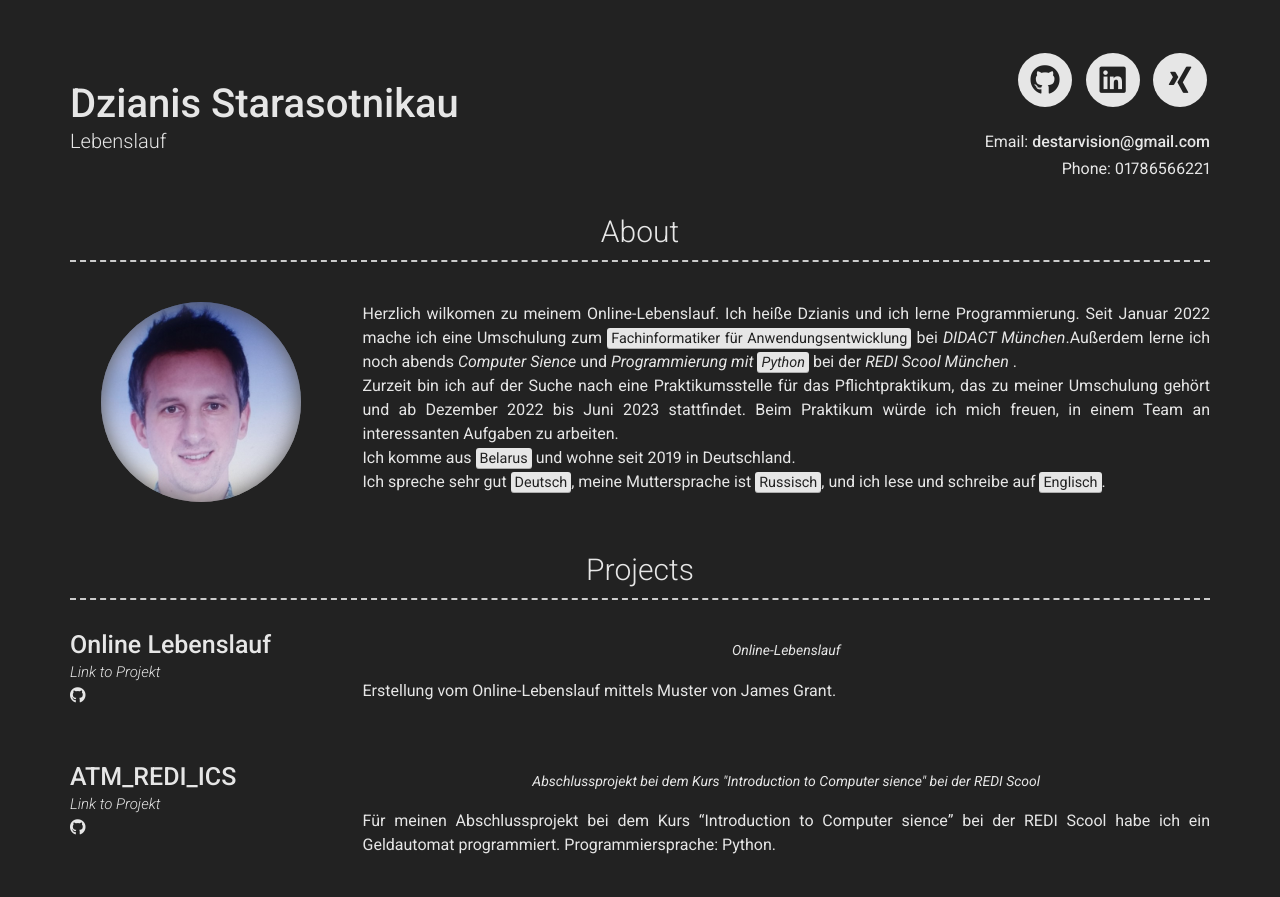
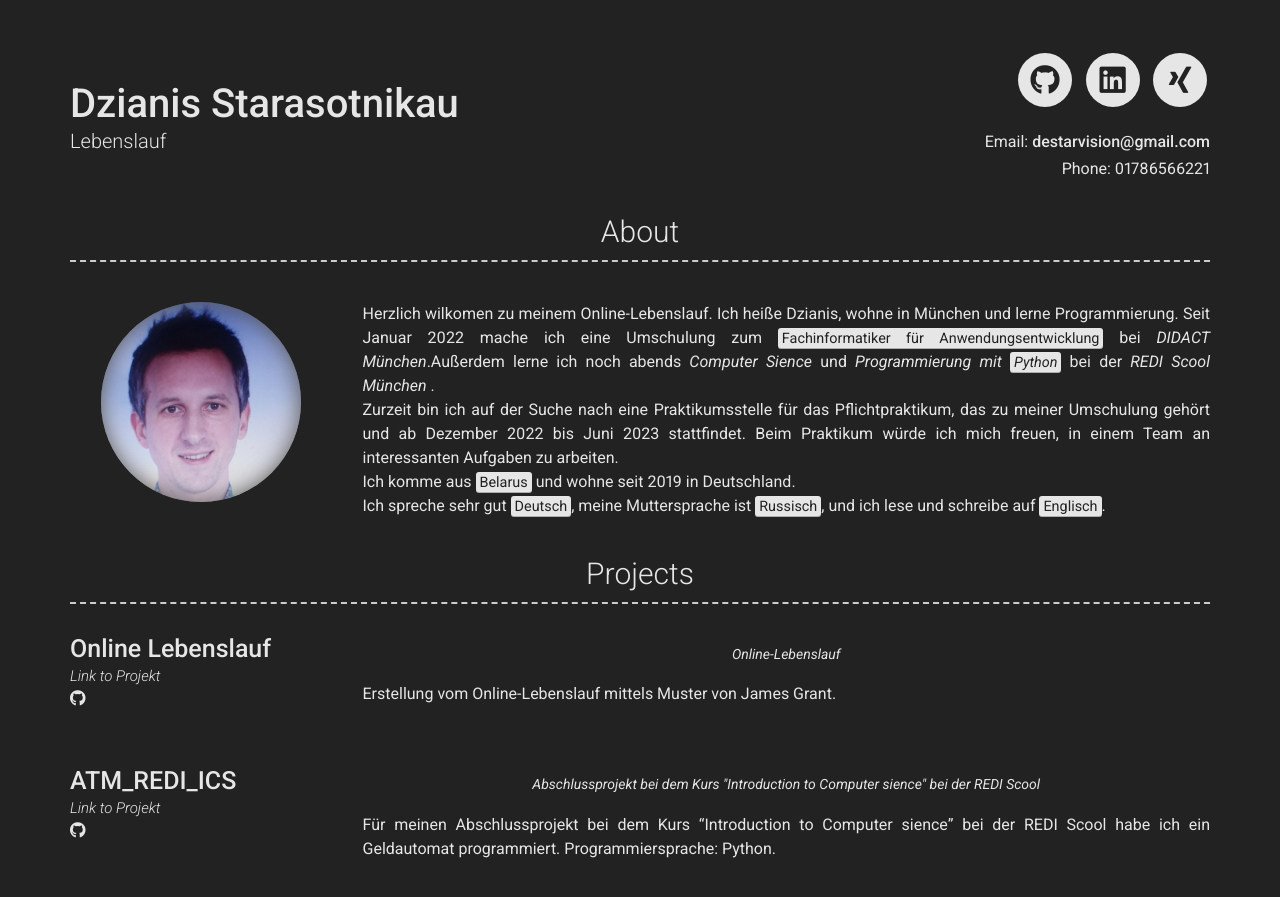
Before and after one commit to denis23000/Lebenslauf, a Jekyll site: the page built from index.md, in a window 1280 px wide and 900 px high. Shown: the top 897 px of the window. Built offline with Jekyll 4.4.1, drawn with Linux system fonts in a browser that asks for light colours; nearby versions of some CDN libraries.

Commit message:
Korrektur vom Anschreiben

```diff
--- a/_config.yml
+++ b/_config.yml
@@ -7,12 +7,12 @@ version: 2
 
 # Personal info
 name: Dzianis Starasotnikau
-title:
+#title:
 email: destarvision@gmail.com
 # email_title: Email (Email title override)
 phone: 01786566221
 # phone_title: Phone (Phone title override)
-#website:
+webseite:
 # website_title: Web (Website title override)
 
 # Dark Mode (true/false/never)
@@ -51,7 +51,7 @@ xing_username: Dzianis_Starasotnikau
 #About Section
 about_title: About
 about_profile_image: images/profile.jpg
-about_content: Herzlich wilkomen zu meinem Online-Lebenslauf. Ich heiße Dzianis und ich lerne Programmierung. Seit Januar 2022 mache ich  eine Umschulung zum <mark>Fachinformatiker für Anwendungsentwicklung</mark> bei <i>DIDACT München</i>.Außerdem lerne ich noch abends <i>Computer Sience</i> und <i>Programmierung mit <mark>Python</mark></i> bei der <i>REDI Scool München</i> .<br/>Zurzeit bin ich auf der Suche nach eine Praktikumsstelle für das Pflichtpraktikum, das zu meiner Umschulung gehört und ab Dezember 2022 bis Juni 2023 stattfindet. Beim Praktikum würde ich mich freuen, in einem Team an interessanten Aufgaben zu arbeiten.<br/>Ich komme aus <mark>Belarus</mark> und wohne seit 2019 in Deutschland.<br/>Ich spreche sehr gut <mark>Deutsch</mark>, meine Muttersprache ist <mark>Russisch</mark>, und ich lese und schreibe auf <mark>Englisch</mark>.
+about_content: Herzlich wilkomen zu meinem Online-Lebenslauf. Ich heiße Dzianis, wohne in München und lerne Programmierung. Seit Januar 2022 mache ich  eine Umschulung zum <mark>Fachinformatiker für Anwendungsentwicklung</mark> bei <i>DIDACT München</i>.Außerdem lerne ich noch abends <i>Computer Sience</i> und <i>Programmierung mit <mark>Python</mark></i> bei der <i>REDI Scool München</i> .<br/>Zurzeit bin ich auf der Suche nach eine Praktikumsstelle für das Pflichtpraktikum, das zu meiner Umschulung gehört und ab Dezember 2022 bis Juni 2023 stattfindet. Beim Praktikum würde ich mich freuen, in einem Team an interessanten Aufgaben zu arbeiten.<br/>Ich komme aus <mark>Belarus</mark> und wohne seit 2019 in Deutschland.<br/>Ich spreche sehr gut <mark>Deutsch</mark>, meine Muttersprache ist <mark>Russisch</mark>, und ich lese und schreibe auf <mark>Englisch</mark>.
 
 content:
   - title: Projects # Title for the section
```
